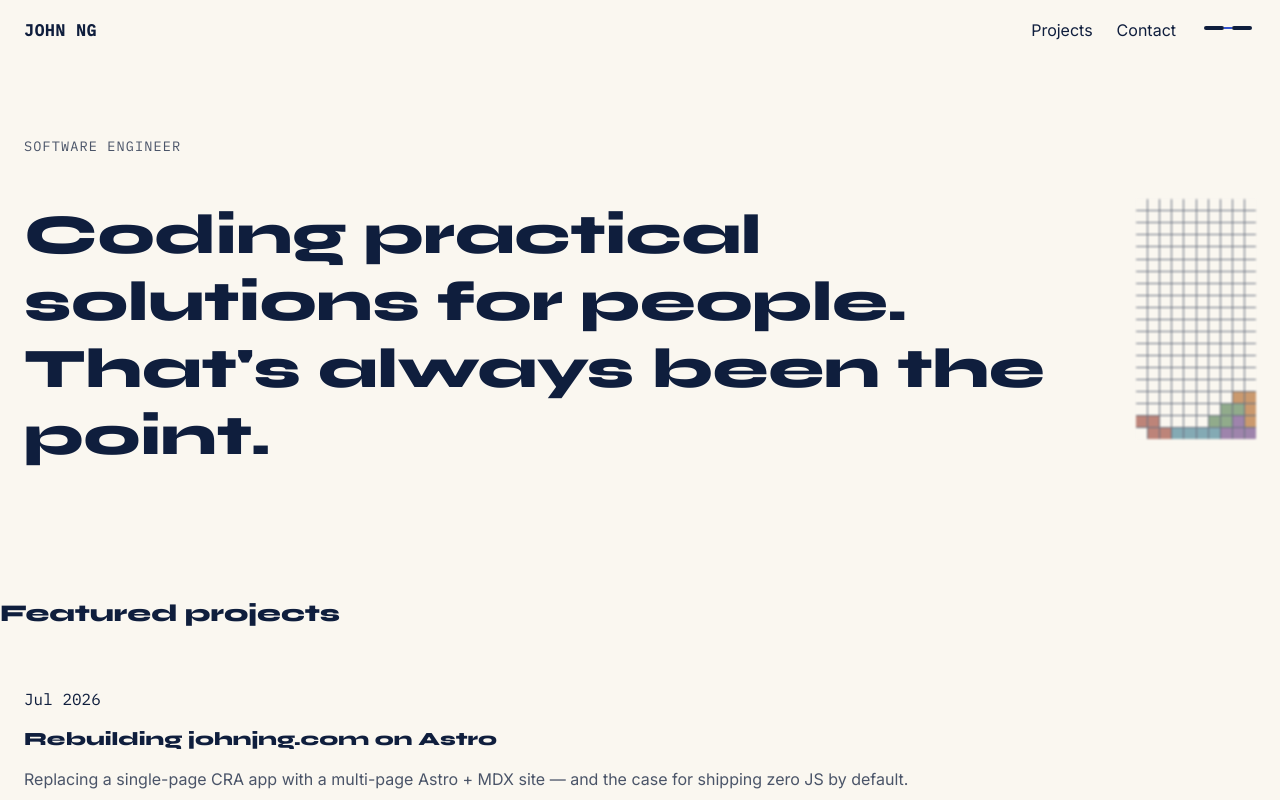
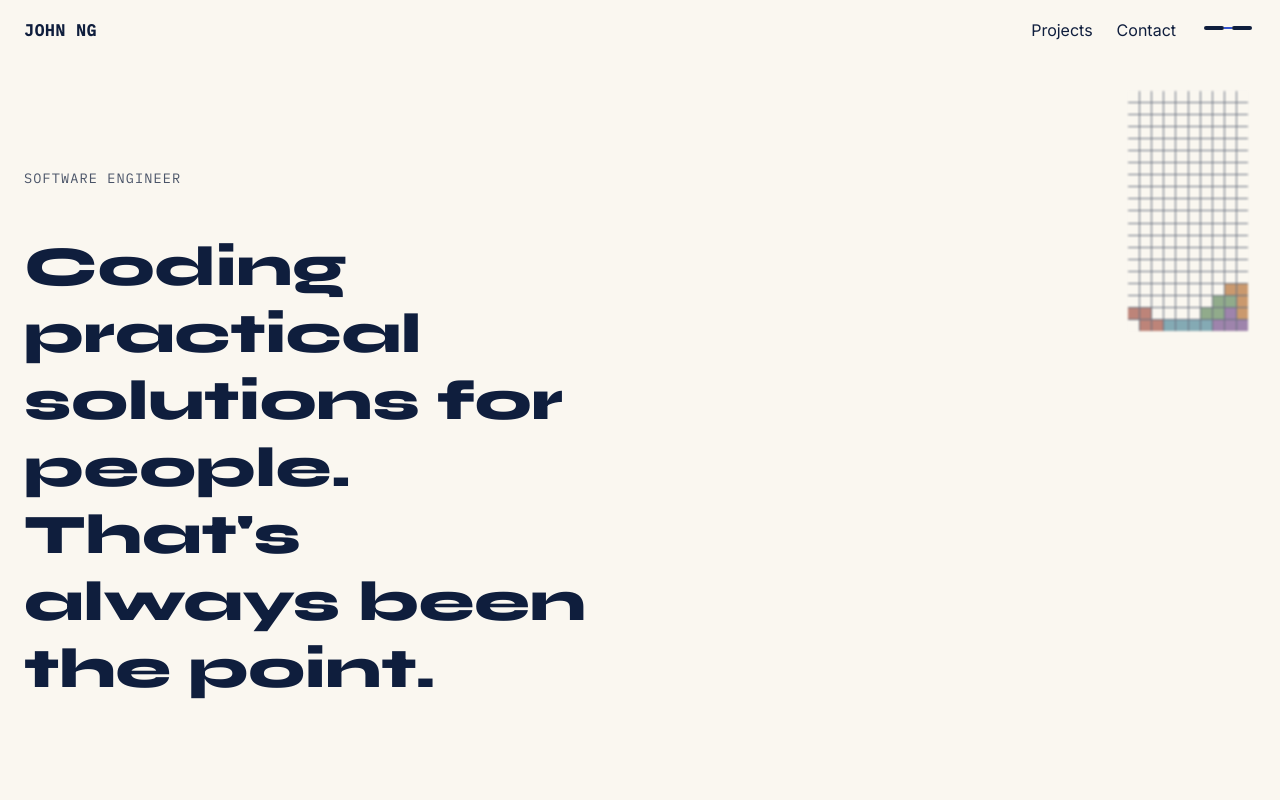
Before and after one commit to JohnN05/website, an Astro site: page / in a window 1280 px wide. Shown: the top 800 px of the page. Built offline with nearby package versions, Linux system fonts and the light colour scheme; Astro itself is replaced by a stand-in of ours.

Commit message:
fix: reposition tetris ambient widget into an actual hero corner

```diff
--- a/src/components/TetrisHero.astro
+++ b/src/components/TetrisHero.astro
@@ -18,7 +18,9 @@
 </div>
 <style>
   .tetris-hero {
-    position: relative;
+    position: absolute;
+    top: var(--space-6);
+    right: var(--space-6);
     width: 120px;
     --tetris-i: #6B9AA8;
     --tetris-o: #C9A75C;
--- a/src/pages/index.astro
+++ b/src/pages/index.astro
@@ -29,11 +29,11 @@ const featured = selectFeatured(
 </BaseLayout>
 <style>
   .hero {
-    display: flex;
-    justify-content: space-between;
-    align-items: center;
-    gap: 2rem;
-    padding: 4rem 1.5rem;
+    position: relative;
+    padding: var(--space-9) var(--space-5);
+  }
+  .hero-copy {
+    max-width: 60ch;
   }
   .eyebrow {
     text-transform: uppercase;
@@ -43,7 +43,6 @@ const featured = selectFeatured(
   }
   .hero-copy h1 {
     font-size: clamp(2rem, 5vw, 3.5rem);
-    max-width: 20ch;
   }
   .project-grid {
     display: grid;
```
